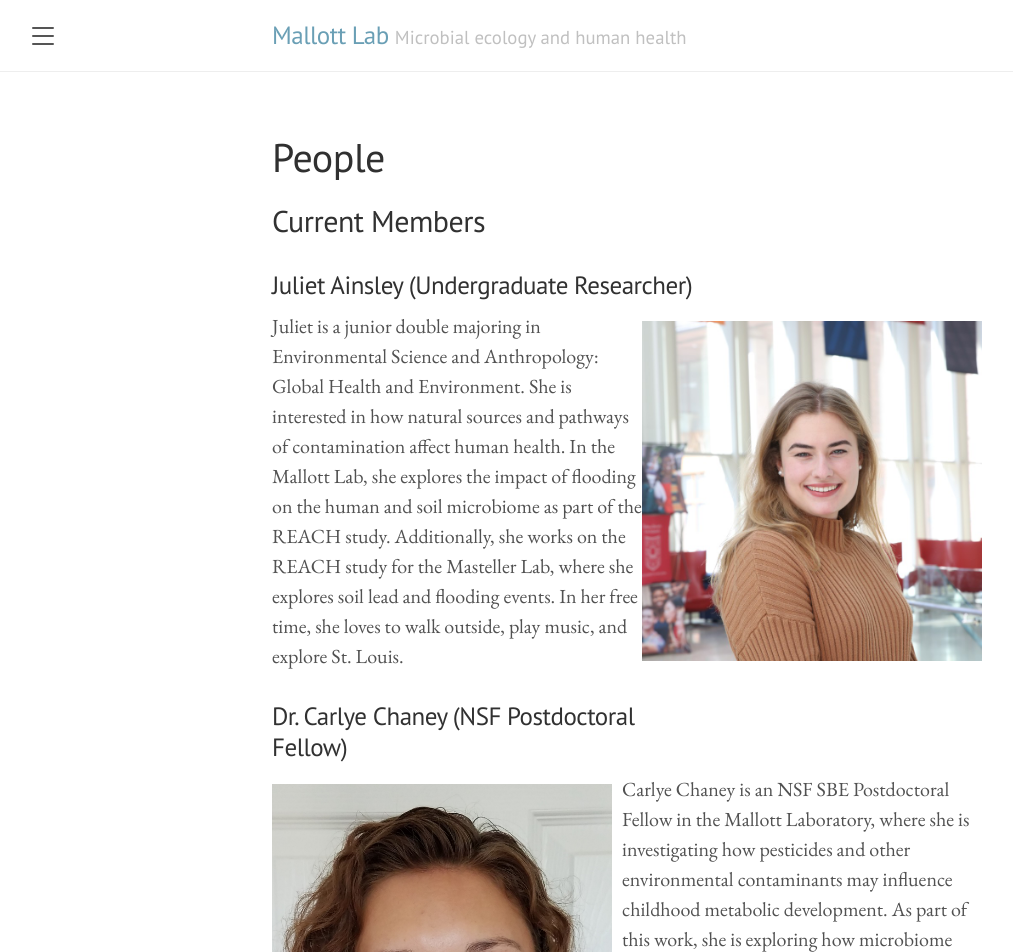
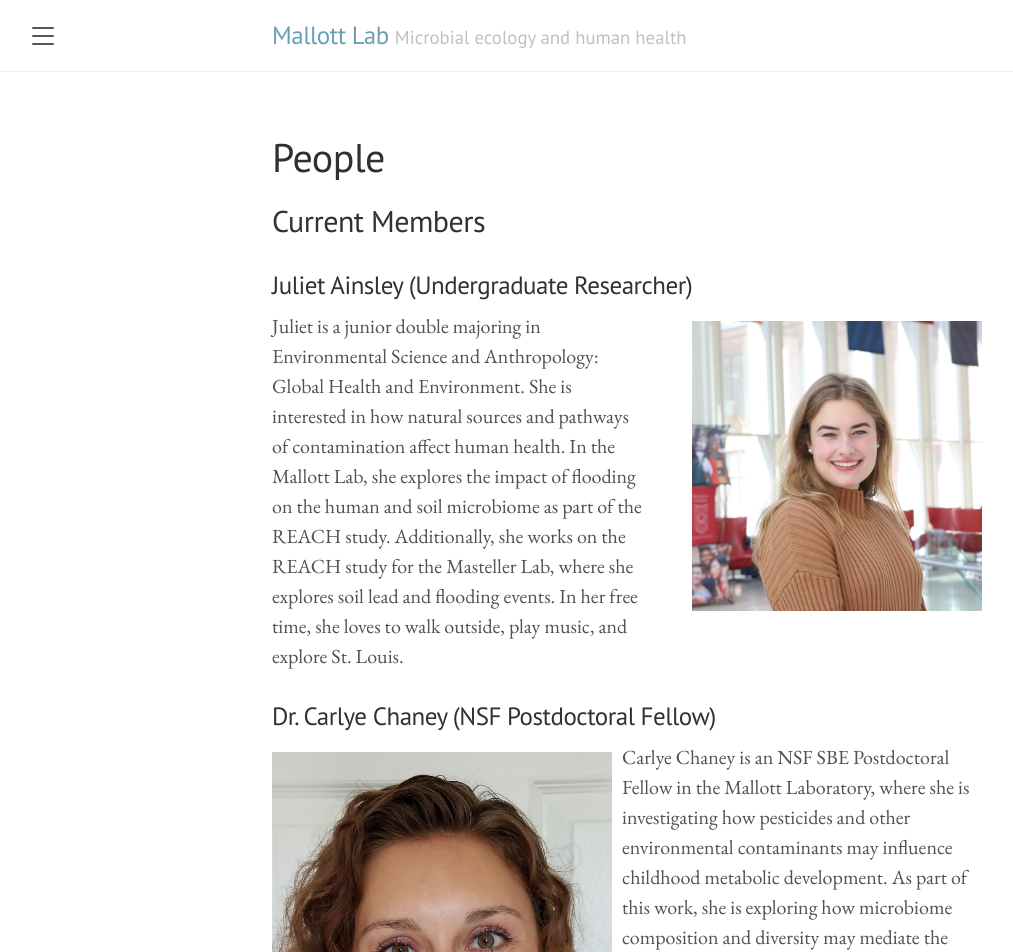
Before and after one commit to Mallott-Lab/Mallott-Lab.github.io, a Jekyll site: the page built from people.md, in a window 1280 px wide. Shown: the top 952 px of the page, without its empty margins (8-1021 px from the left). Built offline with Jekyll 4.4.1, drawn with Linux system fonts in a browser that asks for light colours.

Commit message:
Update people.md

```diff
--- a/people.md
+++ b/people.md
@@ -5,7 +5,7 @@ title: People
 ## Current Members
 
 ### Juliet Ainsley (Undergraduate Researcher)
-<img src="/images/Headshot- Juliet Ainsley.jpeg" alt="Professional headshot of Juliet Ainsley" width=350 style="float:right; padding: 10px 10px 50px 0px">
+<img src="/images/Headshot- Juliet Ainsley.jpeg" alt="Professional headshot of Juliet Ainsley" width=350 style="float:right; padding: 10px 10px 0px 50px">
 Juliet is a junior double majoring in Environmental Science and Anthropology: Global Health and Environment. She is interested in how natural sources and pathways of contamination affect human health. In the Mallott Lab, she explores the impact of flooding on the human and soil microbiome as part of the REACH study. Additionally, she works on the REACH study for the Masteller Lab, where she explores soil lead and flooding events. In her free time, she loves to walk outside, play music, and explore St. Louis.
 
 
```
